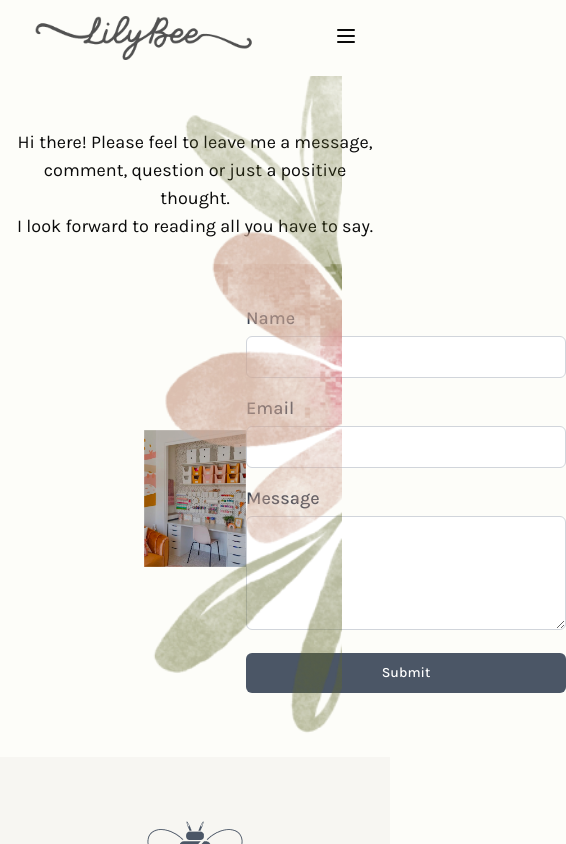
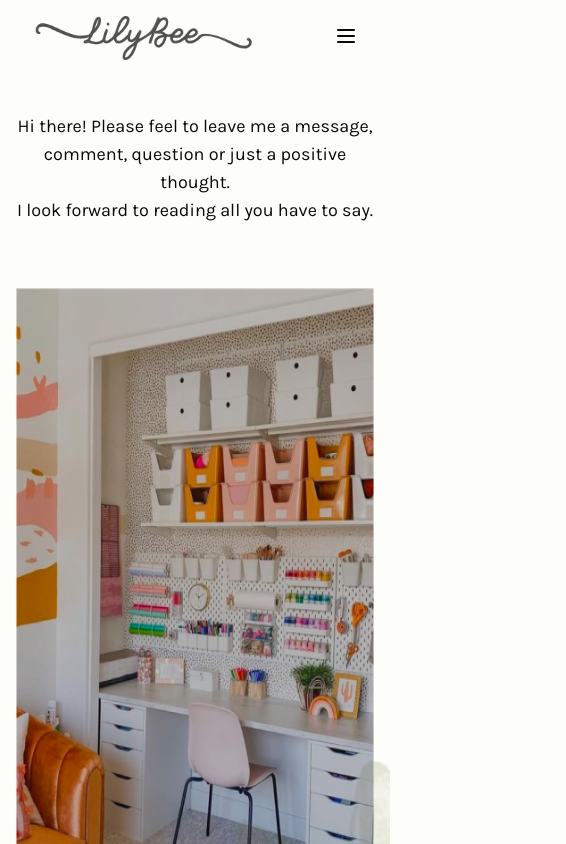
Before and after one commit to zadmin88/lilybee, a Next.js app: page /contact in a window 390 px wide. Shown: the top 844 px of the page, 566 px wide, since content can reach past the window. Built offline with nearby package versions, Linux system fonts and the light colour scheme.

Commit message:
Add mobile style to cotact page

```diff
--- a/app/(main)/contact/page.tsx
+++ b/app/(main)/contact/page.tsx
@@ -3,21 +3,27 @@ import Image from "next/image";
 
 const ContactPage = () => {
   return (
-    <div className=" relative w-full lg:w-[1400px] my-16 flex flex-col">
+    <div className=" relative w-full my-12  lg:my-16 flex flex-col">
       <Image
         src="/contact-flower.png"
         alt="Contact"
         width={350}
         height={200}
-        className=" absolute -top-48 right-8 "
+        className=" absolute -bottom-32 -right-4 lg:-top-48 lg:right-8 opacity-50 lg:opacity-90 "
       />
       <p className="text-lg text-center mb-16">
         Hi there! Please feel to leave me a message, comment, question or just a
         positive thought. <br /> I look forward to reading all you have to say.
       </p>
-      <div className=" flex items-center px-32">
-        <Image src="/contact.png" alt="Contact" width={400} height={400} />
-        <form className="max-w-md mx-auto">
+      <div className=" flex items-center flex-col lg:flex-row lg:px-32 gap-16 lg:gap-0">
+        <Image
+          src="/contact.png"
+          alt="Contact"
+          width={600}
+          height={600}
+          className="lg:h-[400] h-[600px]  lg:w-[400px] w-[600px]"
+        />
+        <form className=" mx-auto">
           <div className="mb-4">
             <label
               htmlFor="name"
```
